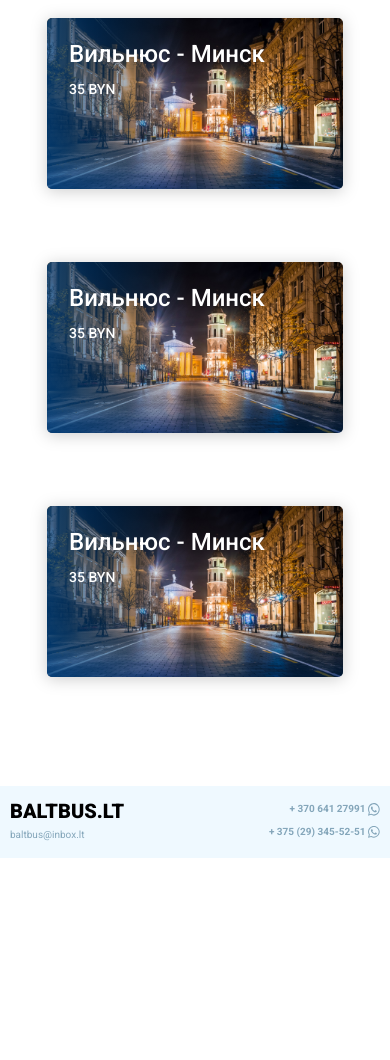
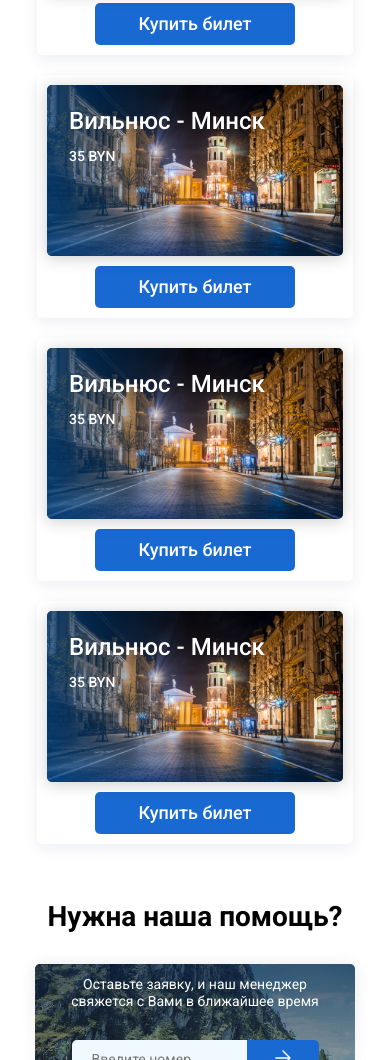
Before and after one commit to ust-alina/ltransfer, a plain HTML site: page vse_marshruty.html in a window 390 px wide. Shown: the part 940-2000 px from the top of the page. Before the commit the page ends 1798 px from the top, so only its background shows below. Drawn offline with nearby package versions, Linux system fonts and the light colour scheme.

Commit message:
Add files via upload

```diff
--- a/source/scss/style.scss
+++ b/source/scss/style.scss
@@ -1320,14 +1320,14 @@ body {
     display: flex;
     align-items: center;
     li {
-      font-weight: 500;
+      font-weight: 400;
       font-size: 12px;
       line-height: 122.8%;
       color: #84A6BA;
       margin-right: 11px;
       a {
         color: #84A6BA;
-        font-weight: 500;
+        font-weight: 400;
         font-size: 12px;
         line-height: 122.8%;
       }
@@ -2025,12 +2025,15 @@ input[type="checkbox"]:checked + .page_return_checkbox_label:before {
 .buy_route {
   .buy_route_button {
     display: none;
+    @media  (max-width: 768px) {
+      display: block;
+    }
   }
   &:hover {
     .box_1 {
-      margin-bottom: 10px;
-    }
-    margin-top: -26px;
+      margin-bottom: 20px;
+    }
+    margin: -15px -10px  0 -10px;
     padding: 10px;
     box-shadow: 0px 5px 15px rgba(10, 34, 96, 0.07);
     border-radius: 5px;
@@ -2048,4 +2051,27 @@ input[type="checkbox"]:checked + .page_return_checkbox_label:before {
       text-align: center;
     }
   }
-}
+
+  @media  (max-width: 768px) {
+    .box_1 {
+      margin-bottom: 10px;
+    }
+    padding: 10px;
+    box-shadow: 0px 5px 15px rgba(10, 34, 96, 0.07);
+    border-radius: 5px;
+    display: flex;
+    flex-direction: column;
+    justify-content: center;
+    align-items: center;
+    margin-bottom: 20px;
+    .buy_route_button {
+      display: block;
+      max-width: 200px;
+      padding: 10px 18px;
+      font-weight: 500;
+      font-size: 18px;
+       line-height: 122.8%;
+      text-align: center;
+    }
+  }
+}
--- a/vse_marshruty.html
+++ b/vse_marshruty.html
@@ -110,11 +110,12 @@
      <div class="vse_marshruty">
          <div class="wrapper">
             <div class="page_title"><h1>Маршруты</h1></div>
+            <!--ВЫВОД ВСЕХ МАРШРУТОВ-->
              <div class="container">
 
                 <div class="buy_route">
                     <div class="box_1">
-                        <a href="#">
+                        <a href="#"><!--ДОЛЖНО ПЕРЕХОДИТЬ НА СТРАНИЦУ МАРШРУТА ВИЛЬНЮС-МИНСК-->
                           <img src="source/img/Vilnus.jpg">
                           <div class="box_1_overflow"></div>
                           <div class="box_1_overflow_2"></div>
@@ -123,7 +124,7 @@
 
                         </a>
                     </div>
-                    <div class="button buy_route_button">Купить билет</div>
+                    <a href="#" class="button buy_route_button">Купить билет</a> <!--ДОЛЖНО ПЕРЕХОДИТЬ НА РЕЗУЛЬТАТ ПОИСКА ВСЕХ МАРШРУТОВ ВИЛЬНЮС-МИНСК-->
                 </div>
 
                 <div class="buy_route">
@@ -137,7 +138,7 @@
 
                         </a>
                     </div>
-                    <div class="button buy_route_button">Купить билет</div>
+                    <a href="#" class="button buy_route_button">Купить билет</a>
                 </div>
 
                 <div class="buy_route">
@@ -151,7 +152,7 @@
 
                         </a>
                     </div>
-                    <div class="button buy_route_button">Купить билет</div>
+                    <a href="#" class="button buy_route_button">Купить билет</a>
                 </div>
 
                 <div class="buy_route">
@@ -165,7 +166,7 @@
 
                         </a>
                     </div>
-                    <div class="button buy_route_button">Купить билет</div>
+                    <a href="#" class="button buy_route_button">Купить билет</a>
                 </div>
 
                 <div class="buy_route">
@@ -179,7 +180,7 @@
 
                         </a>
                     </div>
-                    <div class="button buy_route_button">Купить билет</div>
+                    <a href="#" class="button buy_route_button">Купить билет</a>
                 </div>
 
                 <div class="buy_route">
@@ -193,13 +194,38 @@
 
                         </a>
                     </div>
-                    <div class="button buy_route_button">Купить билет</div>
+                    <a href="#" class="button buy_route_button">Купить билет</a>
                 </div>
 
 
              </div>
          </div>
         </div>
+
+        <!--Форма Нужна помощь-->
+
+        <div class="wrapper">
+            <div class="main_help_form">
+              <h2 class="main_title">Нужна наша помощь?</h2>
+              <div class="help_container">
+                <div class="help_container_overflow"></div>
+                <div class="help_box">
+                  <div class="help_text">Оставьте заявку, и наш менеджер<br>
+                    свяжется с Вами в ближайшее время</div>
+                    <form class="help_callback-form">
+                      <div class="help_callback-form_row">
+                        <input type="tel" placeholder="Введите номер" name="phone">
+                        <button to="" type="submit" class="button help_callback-form_butto">
+                          <span>Отправить</span>
+                          <span><img src="source/img/button_arrow.png"></span>
+                        </button>
+
+                      </div>
+                    </form>
+                </div>
+              </div>
+            </div>
+          </div>
 
 
     </main>
```
Also changed, not shown: css/style.css.
